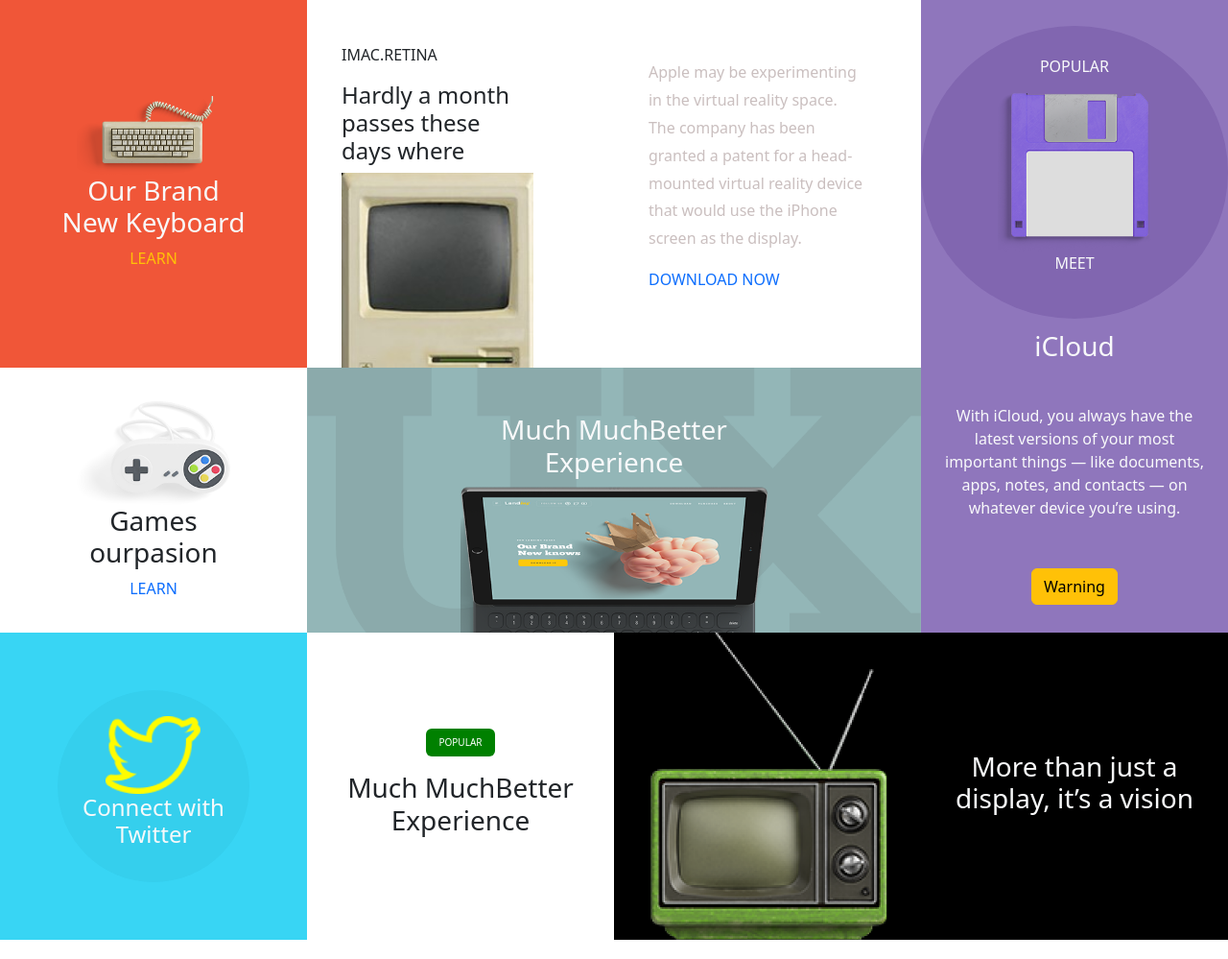
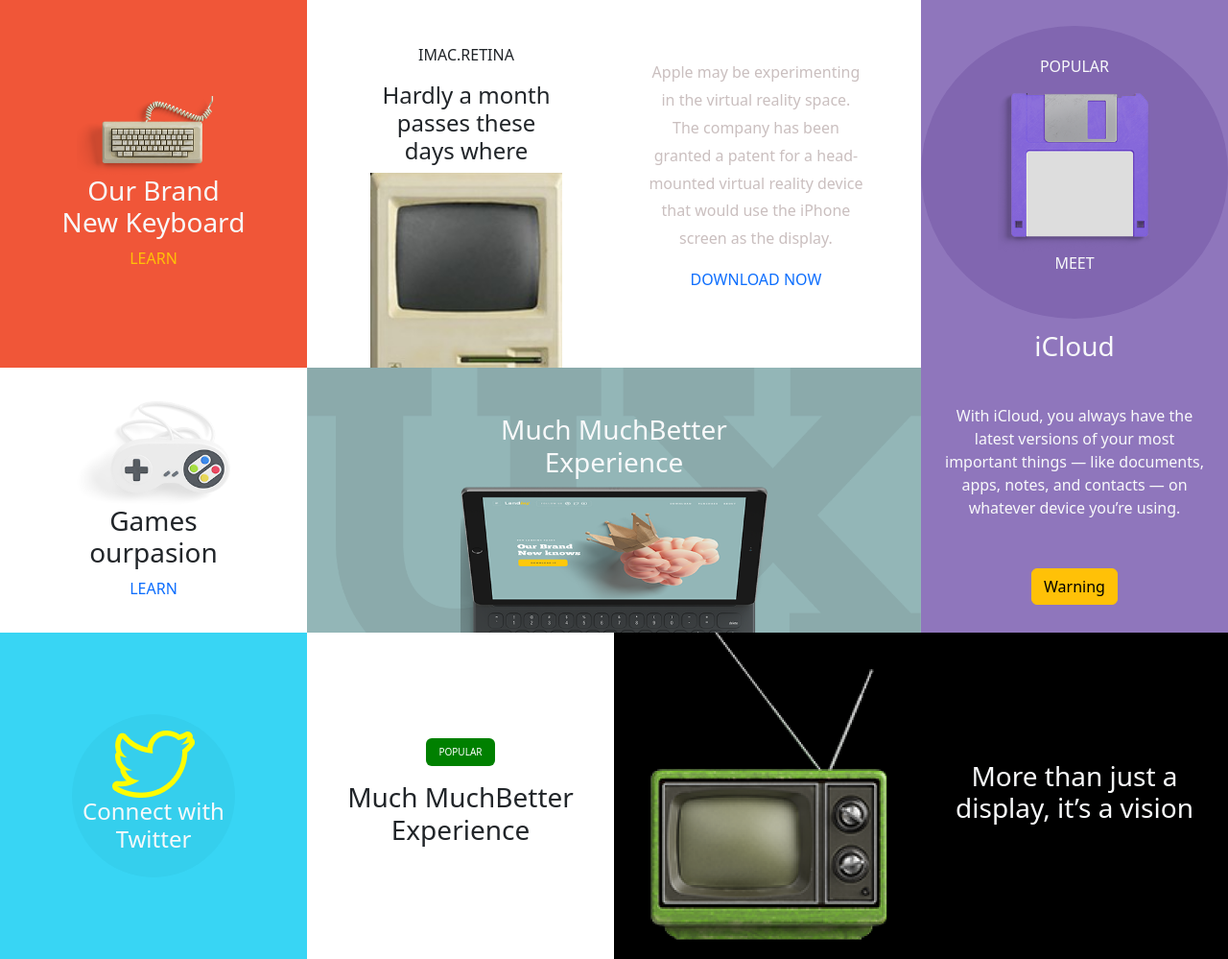
Before and after one commit to mohammad-hellwnje/test__2, a plain HTML site: page index.html in a window 1280 px wide. Shown: the part 397-1396 px from the top of the page at 96% size. Drawn offline with nearby package versions, Linux system fonts and the light colour scheme.

Commit message:
first commit

```diff
--- a/index.html
+++ b/index.html
@@ -34,12 +34,12 @@
                 <a href="" class="text-decoration-none text-warning">LEARN</a>
               </div>
               <div class="col-lg-8 col-md-6 col-12 row pt-5 ">
-                <div class="div1 d-flex flex-column justify-content-between  ps-5 col-lg-6 col-12 col-sm-6 col-md-12">
+                <div class="div1 d-flex flex-column justify-content-between align-items-center text-center ps-5 col-lg-6 col-12 col-sm-6 col-md-12">
                   <p>IMAC.RETINA</p>
                   <h4 style="width:200px;">Hardly a month passes these days where</h4>
                   <img src="./assets/img/img-3.jpg" alt="not-found" style="width: 200px;">
                 </div>
-                <div class="div2 px-5 py-3  col-lg-6 col-12 col-sm-6 col-md-12">
+                <div class="div2 px-5 py-3  col-lg-6 col-12 col-sm-6 col-md-12 text-center">
                   <p style="color: rgb(202, 191, 191);line-height: 1.8;">Apple may be experimenting in the virtual reality space. The company has been granted a patent for a head-mounted virtual reality device that would use the iPhone screen as the display.</p>
                   <a href="#" class="text-decoration-none">DOWNLOAD NOW</a>
                 </div>
@@ -69,10 +69,10 @@
           </div>
         </div>
         <div class="d-flex flex-wrap">
-          <div class="col-lg-3 col-6 p-3 d-flex justify-content-center align-items-center" style="background-color: #38d5f4;">
-            <div class="div1 d-flex justify-content-center align-items-center flex-column text-center  text-light " style="border-radius: 50%;background-color: #35cfed; width: 200px ;height: 200px;">
-              <img src="./assets/img/img8.png" alt="not-found" class="w-50">
-              <h4 style="width: 150px;">Connect with Twitter</h4>
+          <div class="col-lg-3 col-6 py-4 d-flex justify-content-center align-items-center" style="background-color: #38d5f4; ">
+            <div class="div1 d-flex justify-content-center align-items-center flex-column text-center  text-light " style="border-radius: 50%;background-color: #35cfed;width: 170px;height: 170px;">
+              <img src="./assets/img/img8.png" alt="not-found"  style="max-width: 100%;">
+              <h4>Connect with Twitter</h4>
             </div>
           </div>
           <div class="col-lg-3 col-6  d-flex flex-column justify-content-center align-items-center">
@@ -82,7 +82,7 @@
             <h3 style="width: 100%;font-weight: 100;" class="text-center">Much MuchBetter Experience</h3>
           </div>
           <div class="col-lg-6 col-12  d-flex align-items-center justify-content-around bg-black text-light flex-wrap text-center">
-            <img src="./assets/img/img9.png" alt="not-found" style="width: 250px;">
+            <img src="./assets/img/img9.png" alt="not-found" style="width: 250px; margin-bottom: 20px;">
             <h3 style="width: 250px; font-weight: 100;">More than just a display,  it’s a vision</h3>
           </div>
         </div>
```
